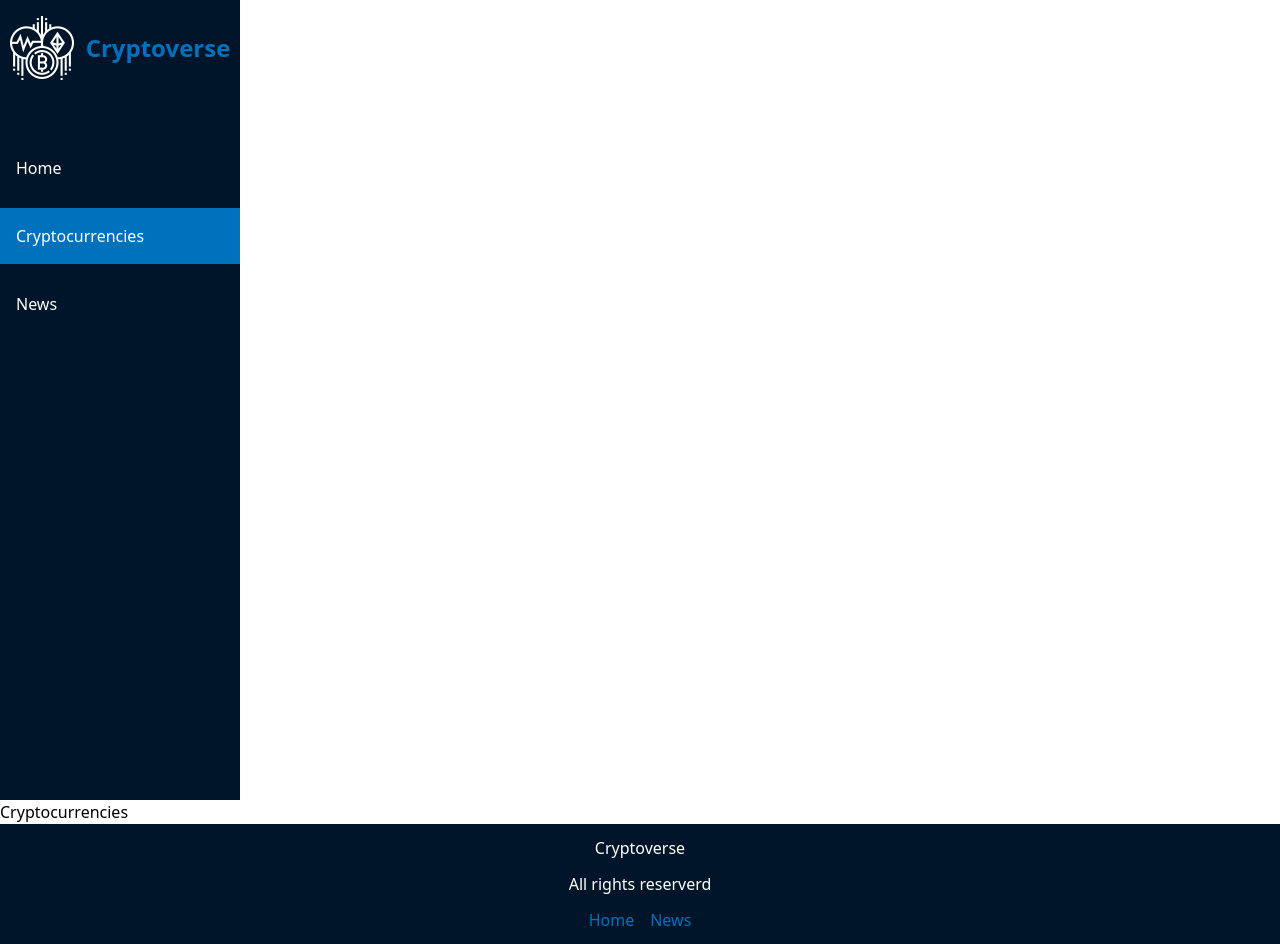
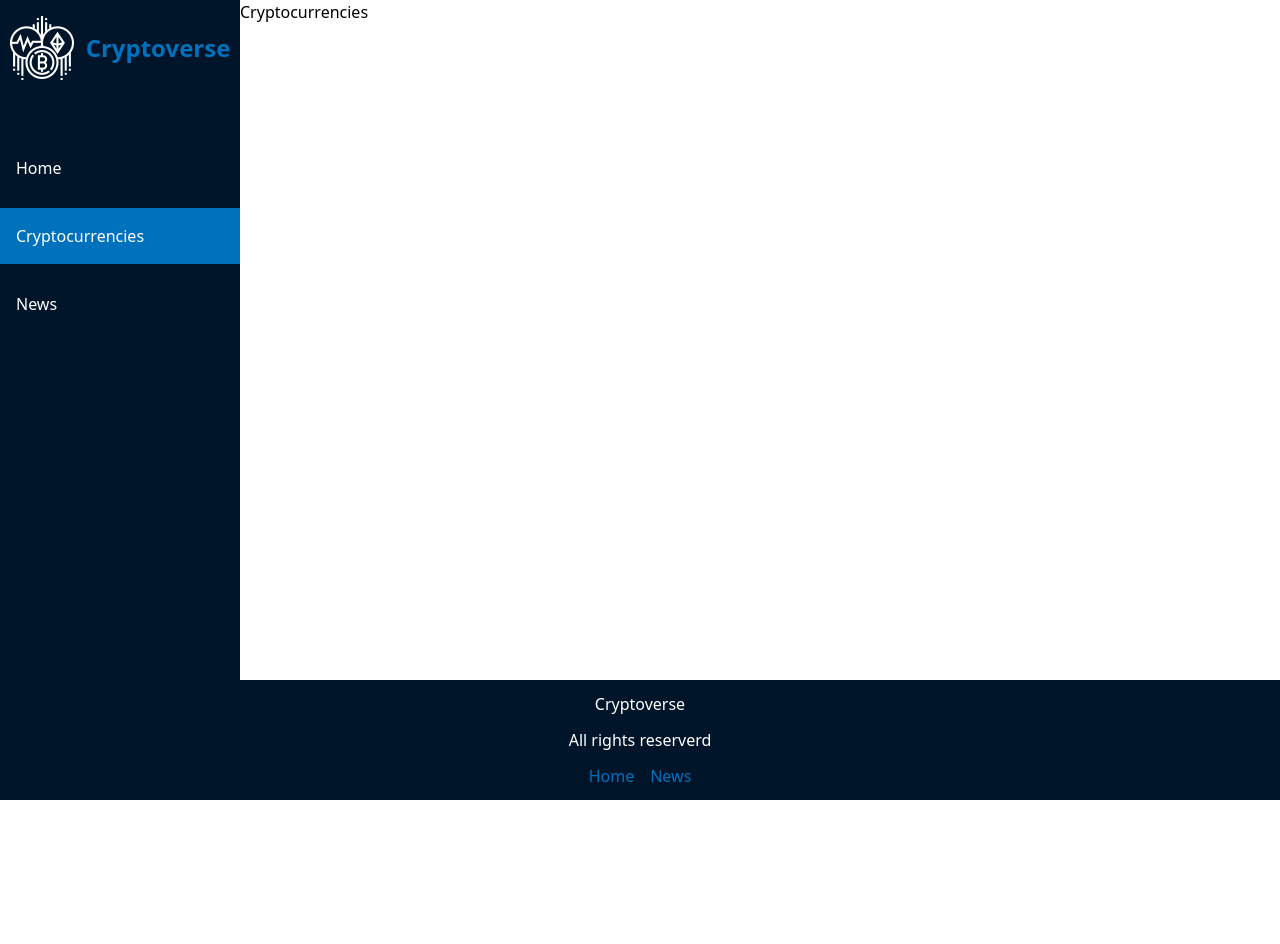
Before and after one commit to dosepehr/cryptoverse-react-app, a React (Vite) app: page /Cryptocurrencies in a window 1280 px wide. After the commit the page ends 800 px from the top, so only its background shows below. Built offline with nearby package versions, Linux system fonts and the light colour scheme.

Commit message:
add MailLayout component

```diff
--- a/src/App.jsx
+++ b/src/App.jsx
@@ -1,8 +1,16 @@
-import { Sidebar, Home, News, Cryptocurrencies, Footer } from './Components';
+import {
+    Sidebar,
+    Home,
+    News,
+    Cryptocurrencies,
+    Footer,
+    MainLayout,
+} from './Components';
 import { Routes, Route } from 'react-router-dom';
 const App = () => {
     return (
         <>
+            <MainLayout>
                 <Sidebar />
                 <Routes>
                     <Route path='/Home' element={<Home />} />
@@ -12,6 +20,7 @@ const App = () => {
                         element={<Cryptocurrencies />}
                     />
                 </Routes>
+            </MainLayout>
             <Footer />
         </>
     );
--- a/src/Components/Common/Footer.jsx
+++ b/src/Components/Common/Footer.jsx
@@ -2,7 +2,7 @@ import React from 'react';
 import { Link } from 'react-router-dom';
 const Footer = () => {
     return (
-        <div className='w-full bg-primaryColor text-center text-white py-3'>
+        <div className='w-full bg-primaryColor h-[15vh] text-center text-white py-3'>
             <p>Cryptoverse</p>
             <p className='my-3' >All rights reserverd</p>
             <div className='flex justify-center space-x-4 text-secondaryColor'>
--- a/src/Components/Common/Sidebar.jsx
+++ b/src/Components/Common/Sidebar.jsx
@@ -2,7 +2,7 @@ import { NavLink } from 'react-router-dom';
 
 const Sidebar = () => {
     return (
-        <div className='h-screen bg-primaryColor w-60 '>
+        <div className='h-[85vh] bg-primaryColor w-60 '>
             <div className='flex items-center justify-center space-x-3 p-4'>
                 <img
                     src='/assets/cryptocurrency.png'
--- /dev/null
+++ b/src/Components/Layouts/MainLayout.jsx
@@ -0,0 +1,7 @@
+import React from 'react';
+
+const MainLayout = ({ children }) => {
+    return <div className='flex'>{children}</div>;
+};
+
+export default MainLayout;
```
Also changed, not shown: src/Components/index.js (+6 -2 lines). Lines whose indentation alone changed are shown as unchanged.
